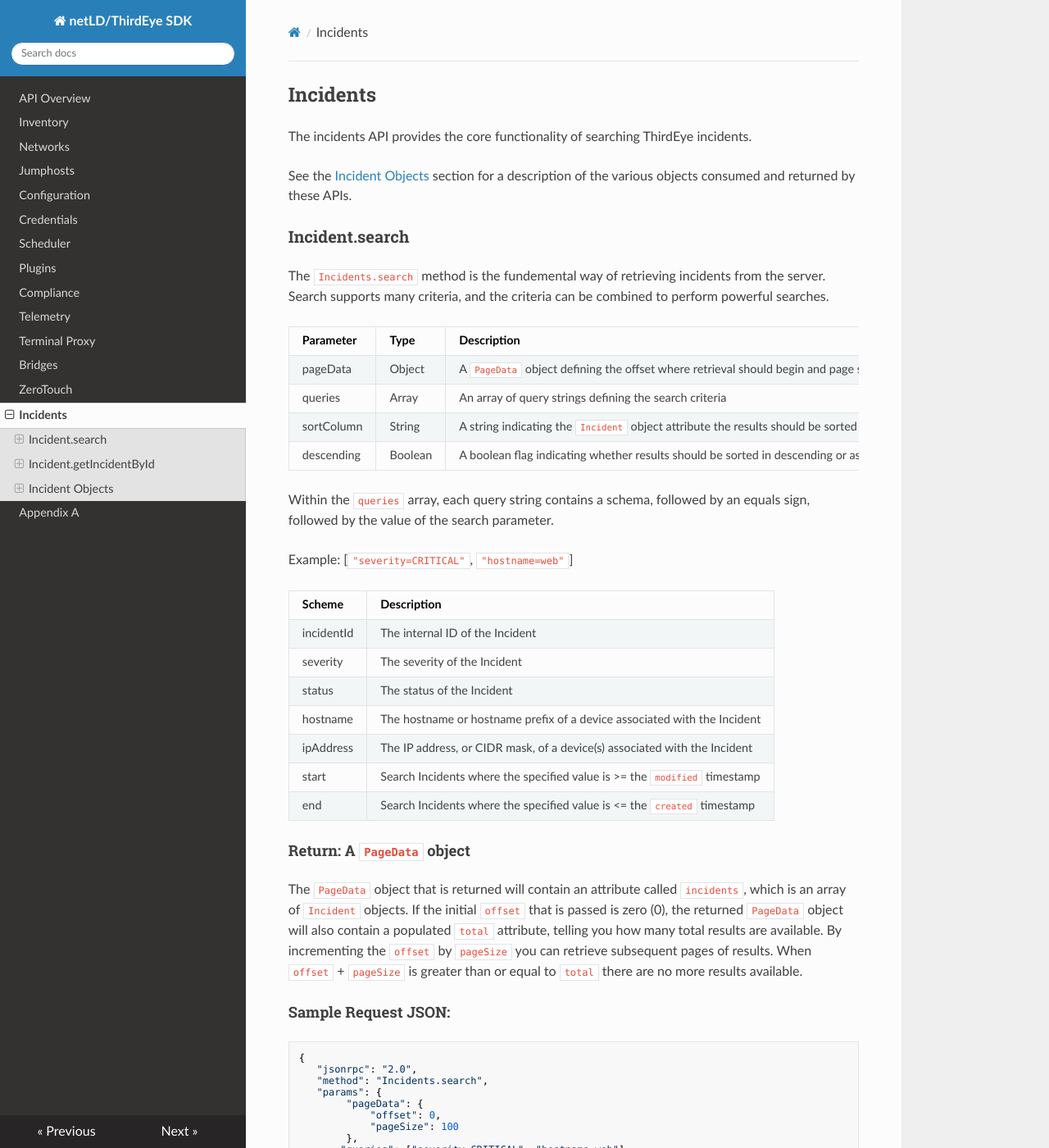
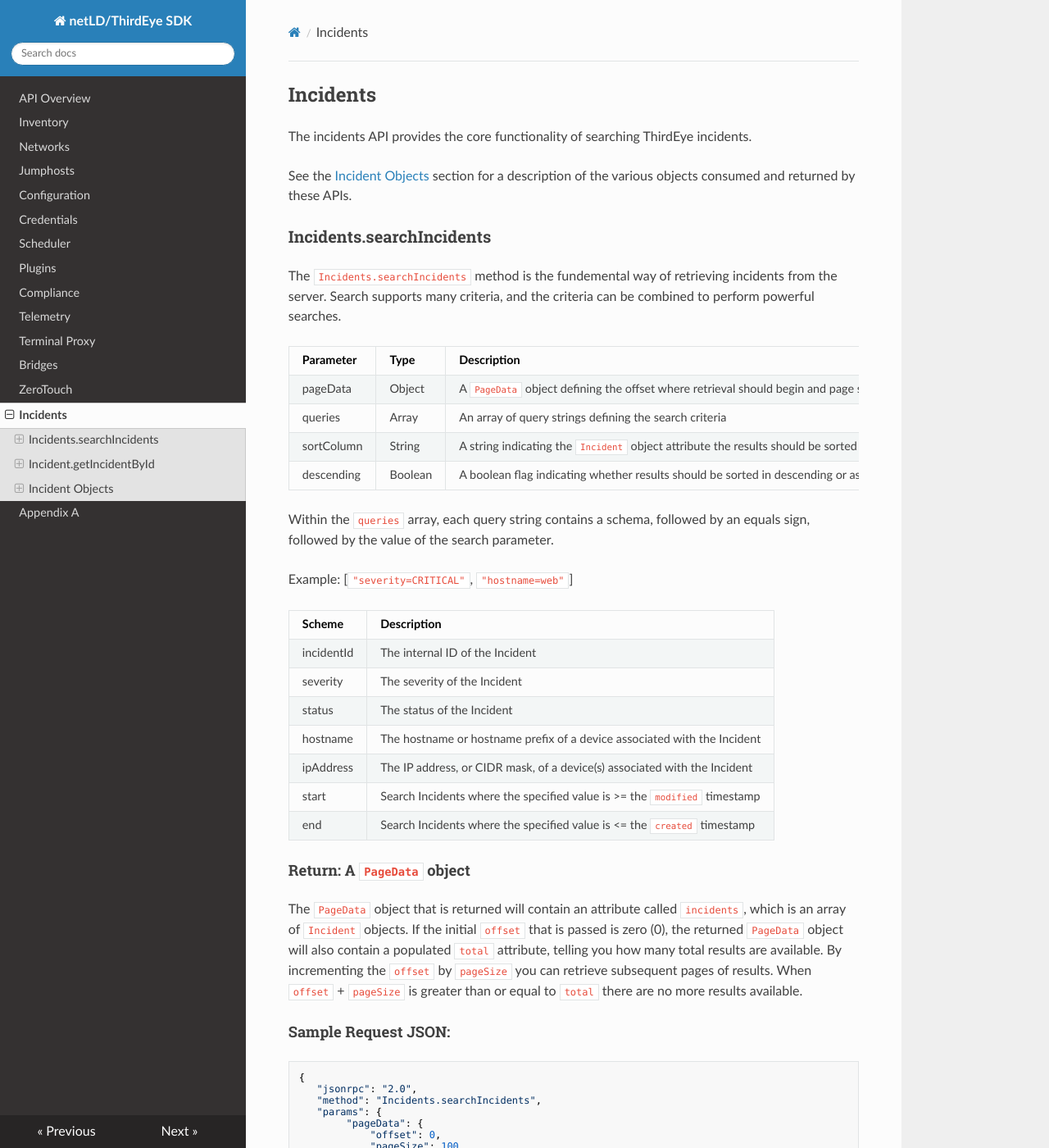
Before and after one commit to logicvein/NetLD-SDK, an MkDocs documentation site: the page built from docs/Incidents.md, in a window 1280 px wide and 1400 px high. Shown: the whole window at 82% size. Built offline with MkDocs 1.6.1, drawn with Linux system fonts in a browser that asks for light colours; nearby versions of some CDN libraries; old or Windows-style settings are respelled for this version of MkDocs.

Commit message:
fix Incidents method name

````diff
--- a/docs/Incidents.md
+++ b/docs/Incidents.md
@@ -6,9 +6,9 @@
 
 <p></p>
 
-### Incident.search
+### Incidents.searchIncidents
 
-The ``Incidents.search`` method is the fundemental way of retrieving incidents from the server.  Search supports many criteria, and the criteria can be combined to perform powerful searches.
+The ``Incidents.searchIncidents`` method is the fundemental way of retrieving incidents from the server.  Search supports many criteria, and the criteria can be combined to perform powerful searches.
 
 | Parameter     | Type       | Description                                                                                 |
 | ------------- |------------|---------------------------------------------------------------------------------------------|
@@ -44,7 +44,7 @@
 ```javascript
 {
    "jsonrpc": "2.0",
-   "method": "Incidents.search",
+   "method": "Incidents.searchIncidents",
    "params": {
         "pageData": {
             "offset": 0,
````
